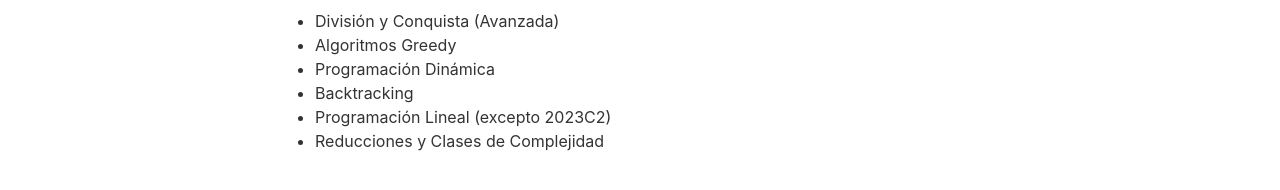
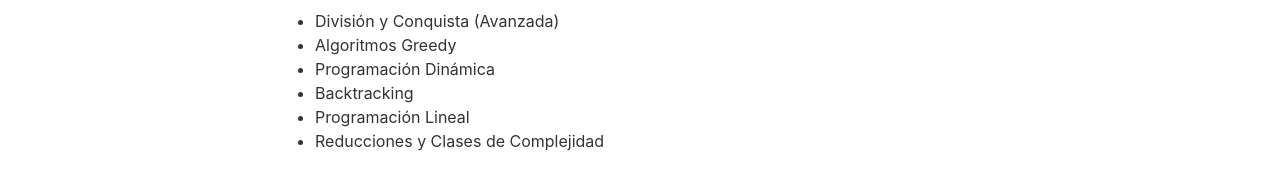
Before and after one commit to algoritmos-rw/tda_bg, a Jekyll site: the page built from calendario.md, in a window 1280 px wide. Shown: the part 510-700 px from the top of the page. Built offline with Jekyll 4.4.1, drawn with Linux system fonts in a browser that asks for light colours; nearby versions of some CDN libraries; our own code applies the rules of GitHub Pages for plain Markdown files.

Commit message:
Ya que estamos

```diff
--- a/calendario.md
+++ b/calendario.md
@@ -34,5 +34,5 @@ Los temas que entran en el parcial son:
 * Algoritmos Greedy
 * Programación Dinámica
 * Backtracking
-* Programación Lineal (excepto 2023C2)
+* Programación Lineal
 * Reducciones y Clases de Complejidad
```
